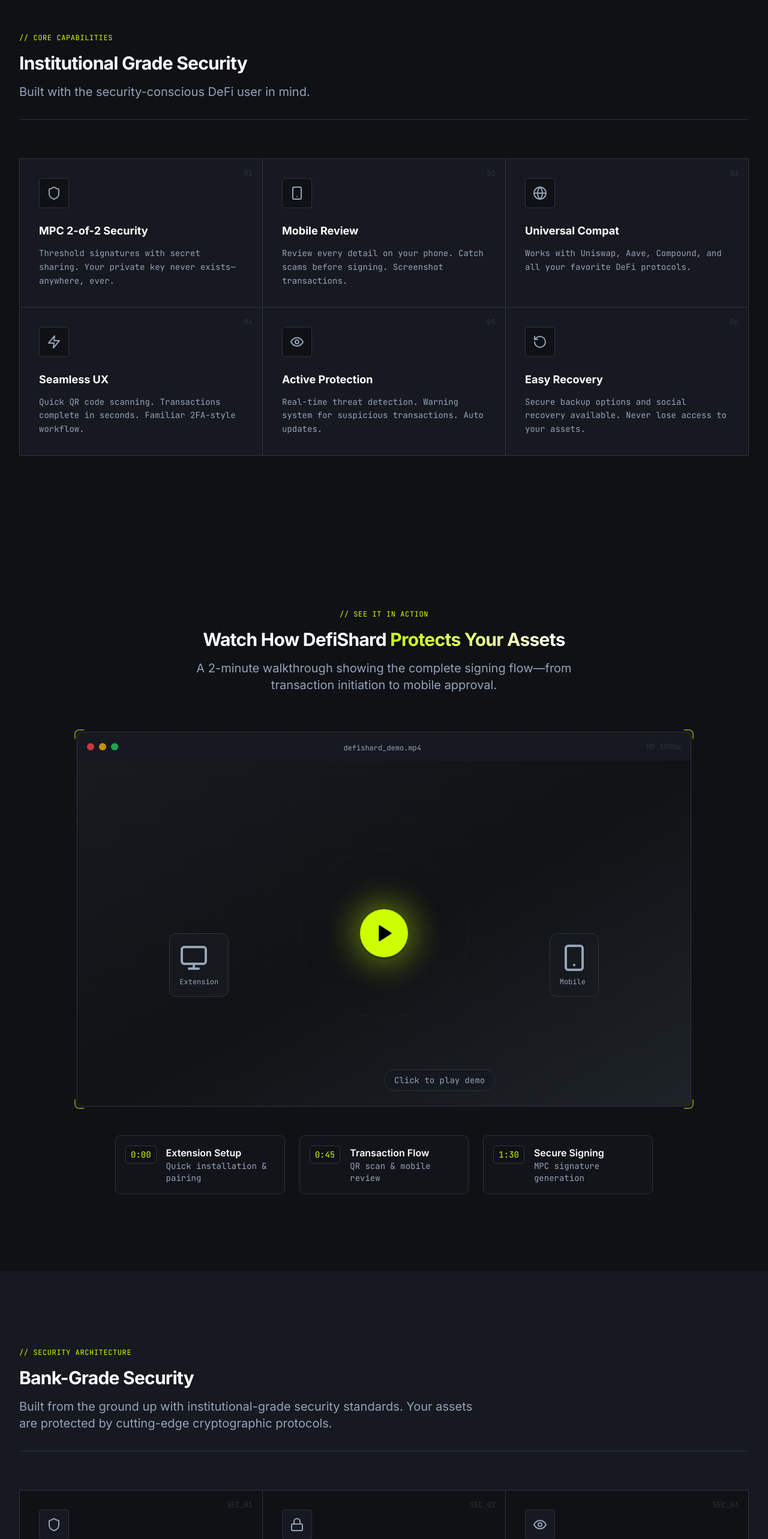
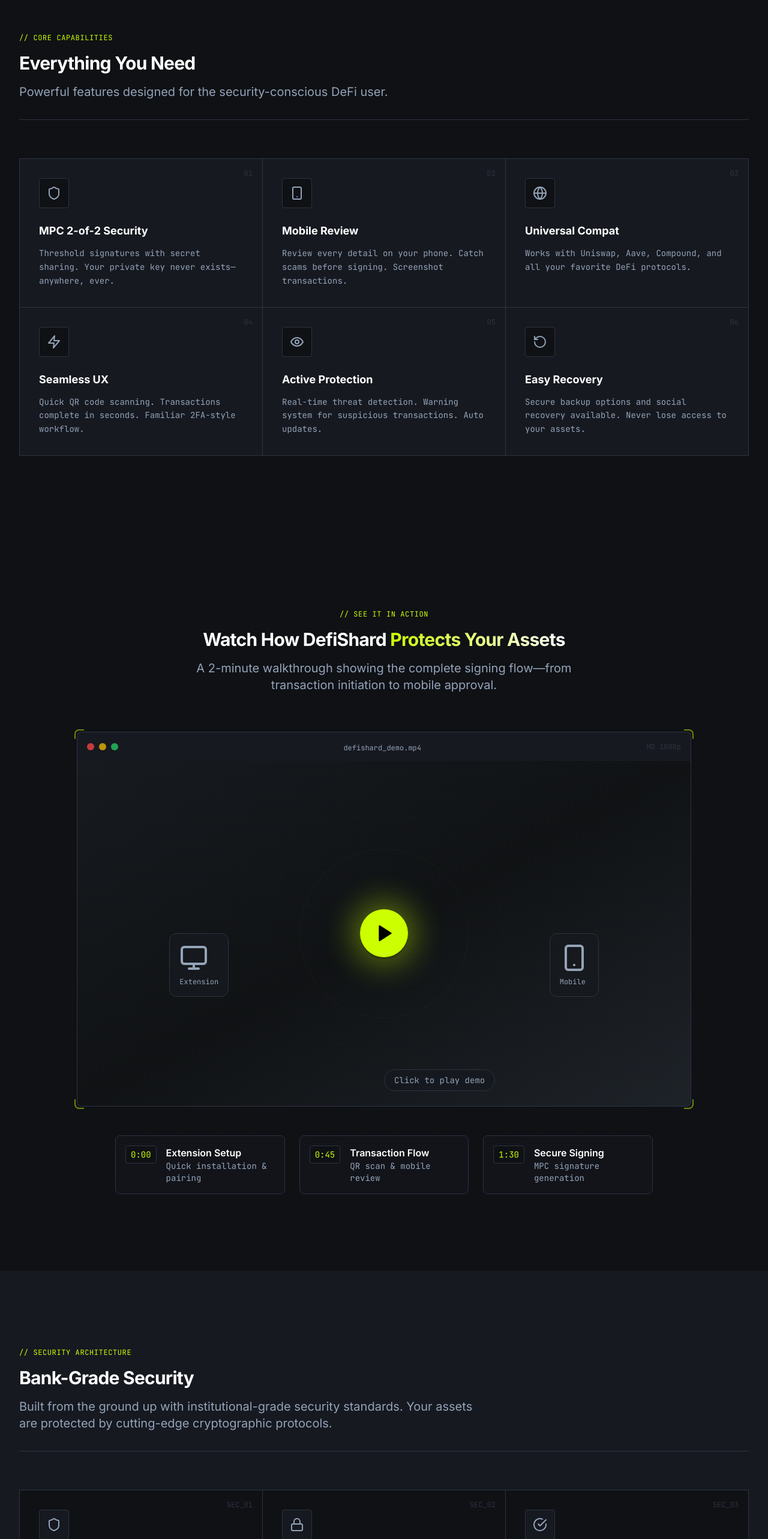
Before and after one commit to coluylabs/defishard-website, a Next.js app: page / in a window 1280 px wide. Shown: the part 3580-6146 px from the top of the page at 60% size. Built offline with nearby package versions, Linux system fonts and the light colour scheme.

Commit message:
Update Features/Security sections: differentiate headers, add coming soon badges, reorder

```diff
--- a/components/sections/Features.tsx
+++ b/components/sections/Features.tsx
@@ -57,11 +57,11 @@
             // Core Capabilities
           </div>
           <h2 className="heading-lg mb-4">
-            Institutional Grade Security
+            Everything You Need
           </h2>
 
           <p className="text-xl text-brand-slate max-w-3xl">
-            Built with the security-conscious DeFi user in mind.
+            Powerful features designed for the security-conscious DeFi user.
           </p>
         </motion.div>
 
--- a/components/sections/Security.tsx
+++ b/components/sections/Security.tsx
@@ -5,41 +5,49 @@
 
 export default function Security() {
   const securityFeatures = [
+    // Row 1: Live features
     {
       icon: Shield,
       title: 'MPC Architecture',
       description: 'Multi-Party Computation ensures your private key never exists as a single entity. Two independent shares—neither reveals the key alone.',
-      id: 'SEC_01'
+      id: 'SEC_01',
+      comingSoon: false
     },
     {
       icon: Lock,
       title: 'End-to-End Encryption',
       description: 'All communication between devices uses bank-grade encryption. Zero-knowledge architecture means we never see your keys.',
-      id: 'SEC_02'
-    },
-    {
-      icon: Eye,
-      title: 'Transaction Verification',
-      description: 'Every transaction is displayed on your mobile device for manual review before signing. Catch phishing attempts before they execute.',
-      id: 'SEC_03'
-    },
-    {
-      icon: RefreshCw,
-      title: 'Regular Security Audits',
-      description: 'Continuous security assessments by top-tier blockchain security firms. Open-source components available for community review.',
-      id: 'SEC_04'
+      id: 'SEC_02',
+      comingSoon: false
     },
     {
       icon: CheckCircle,
       title: 'Biometric Protection',
       description: 'Mobile signing requires biometric authentication (Face ID, Touch ID). Physical device access is mandatory.',
-      id: 'SEC_05'
+      id: 'SEC_03',
+      comingSoon: false
+    },
+    // Row 2: Coming soon features
+    {
+      icon: Eye,
+      title: 'Transaction Verification',
+      description: 'Detailed transaction breakdown displayed on your mobile device for review before signing. Catch phishing attempts before they execute.',
+      id: 'SEC_04',
+      comingSoon: true
+    },
+    {
+      icon: RefreshCw,
+      title: 'Security Audits',
+      description: 'Security assessments by top-tier blockchain security firms. Open-source components available for community review.',
+      id: 'SEC_05',
+      comingSoon: true
     },
     {
       icon: AlertTriangle,
       title: 'Threat Detection',
       description: 'Real-time monitoring for suspicious activity. Automatic alerts for high-risk transactions and known malicious contracts.',
-      id: 'SEC_06'
+      id: 'SEC_06',
+      comingSoon: true
     },
   ]
 
@@ -74,20 +82,27 @@
               whileInView={{ opacity: 1, y: 0 }}
               viewport={{ once: true }}
               transition={{ delay: index * 0.1 }}
-              className="bg-dark-bg p-8 group hover:bg-dark-elevated transition-colors relative"
+              className={`bg-dark-bg p-8 group hover:bg-dark-elevated transition-colors relative ${feature.comingSoon ? 'opacity-70' : ''}`}
             >
-              {/* Technical ID */}
-              <div className="absolute top-4 right-4 text-xs font-mono text-dark-border group-hover:text-brand-lime transition-colors">
-                {feature.id}
+              {/* Technical ID & Coming Soon Badge */}
+              <div className="absolute top-4 right-4 flex items-center gap-2">
+                {feature.comingSoon && (
+                  <span className="text-xs font-mono bg-brand-slate/20 text-brand-slate px-2 py-0.5 rounded">
+                    SOON
+                  </span>
+                )}
+                <span className="text-xs font-mono text-dark-border group-hover:text-brand-lime transition-colors">
+                  {feature.id}
+                </span>
               </div>
 
               {/* Icon */}
-              <div className="mb-6 inline-flex p-3 rounded-md bg-dark-surface border border-dark-border group-hover:border-brand-lime/50 transition-colors">
-                <feature.icon className="h-6 w-6 text-brand-slate group-hover:text-brand-lime transition-colors" />
+              <div className={`mb-6 inline-flex p-3 rounded-md bg-dark-surface border border-dark-border ${!feature.comingSoon ? 'group-hover:border-brand-lime/50' : ''} transition-colors`}>
+                <feature.icon className={`h-6 w-6 ${feature.comingSoon ? 'text-brand-slate/50' : 'text-brand-slate group-hover:text-brand-lime'} transition-colors`} />
               </div>
 
               {/* Content */}
-              <h3 className="text-lg font-bold mb-3 text-brand-white group-hover:text-brand-lime transition-colors">
+              <h3 className={`text-lg font-bold mb-3 ${feature.comingSoon ? 'text-brand-white/70' : 'text-brand-white group-hover:text-brand-lime'} transition-colors`}>
                 {feature.title}
               </h3>
               <p className="text-brand-slate text-sm leading-relaxed font-mono">
```
